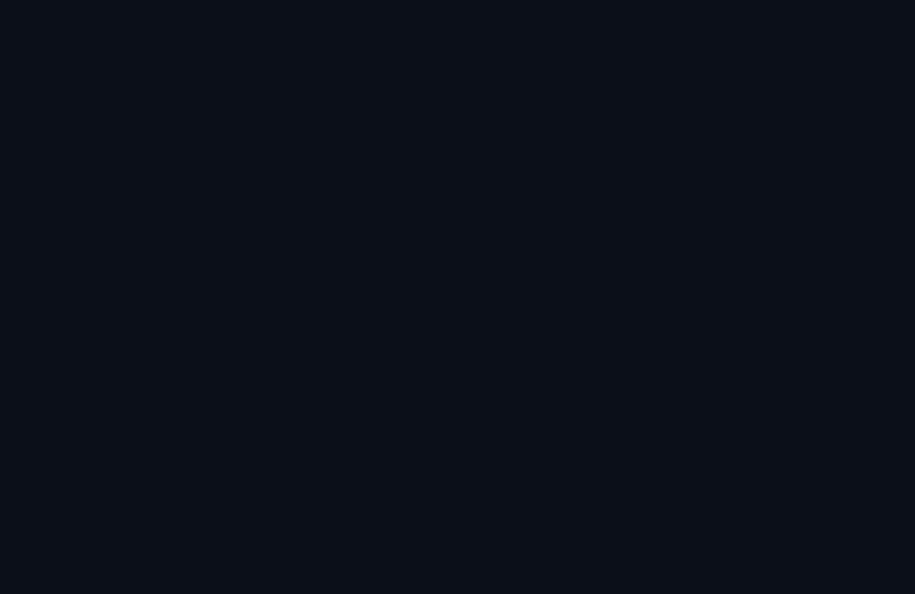
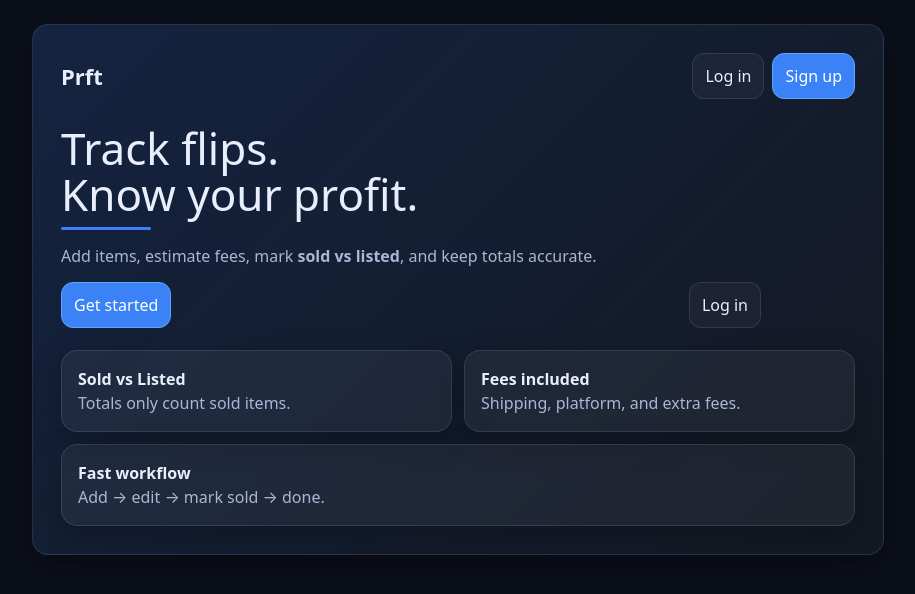
Before and after one commit to Theantplayss/Prft, a Next.js app: page / in a window 1280 px wide. Shown: the top 594 px of the page, without its empty margins (182-1097 px from the left). Built offline with nearby package versions, Linux system fonts and the light colour scheme; no server answers.

Commit message:
Fix homepage (public landing + redirect when logged in)

```diff
--- a/app/page.tsx
+++ b/app/page.tsx
@@ -1,22 +1,23 @@
 "use client";
 
-import { useEffect, useMemo, useState } from "react";
+import { useEffect } from "react";
 import { useRouter } from "next/navigation";
-import { collection, onSnapshot, query, where } from "firebase/firestore";
-import { signOut } from "firebase/auth";
-import { auth, db } from "@/lib/firebase";
 import { useAuth } from "@/lib/useAuth";
 
-type Item = {
-  id: string;
-  name?: string;
-  profit?: number;
-  status?: "listed" | "sold";
-};
+export default function Page() {
+  const router = useRouter();
+  const { authReady, uid } = useAuth();
 
-function PublicHome() {
-  const router = useRouter();
+  // If logged in, go straight to the app
+  useEffect(() => {
+    if (!authReady) return;
+    if (uid) router.replace("/items");
+  }, [authReady, uid, router]);
 
+  if (!authReady) return <main className="container">Loading…</main>;
+  if (uid) return <main className="container">Loading…</main>;
+
+  // Public landing page (not logged in)
   return (
     <main className="container hero">
       <div
@@ -25,16 +26,16 @@ function PublicHome() {
           maxWidth: 980,
           margin: "0 auto",
           padding: 28,
-          background: "linear-gradient(135deg, rgba(59,130,246,0.18), rgba(255,255,255,0.04))",
+          background:
+            "linear-gradient(135deg, rgba(59,130,246,0.18), rgba(255,255,255,0.04))",
           border: "1px solid rgba(255,255,255,0.10)",
         }}
       >
         <div className="row" style={{ justifyContent: "space-between", alignItems: "center" }}>
-          <div style={{ fontWeight: 900, fontSize: 22, letterSpacing: 0.2 }}>Prft</div>
-
+          <div style={{ fontWeight: 900, fontSize: 22 }}>Prft</div>
           <div className="row" style={{ gap: 8 }}>
             <button onClick={() => router.push("/login")}>Log in</button>
-            <button className="primary" onClick={() => router.push("/login")}>
+            <button className="primary" onClick={() => router.push("/signup")}>
               Sign up
             </button>
           </div>
@@ -53,14 +54,14 @@ function PublicHome() {
           <div style={{ height: 3, width: 90, background: "#3b82f6", borderRadius: 999 }} />
 
           <p className="muted" style={{ fontSize: 16, marginTop: 14 }}>
-            Add items, auto-estimate fees, mark <strong>sold vs listed</strong>, and keep totals accurate.
+            Add items, estimate fees, mark <strong>sold vs listed</strong>, and keep totals accurate.
           </p>
 
           <div className="row" style={{ gap: 10, flexWrap: "wrap", marginTop: 14 }}>
-            <button className="primary" onClick={() => router.push("/login")}>
+            <button className="primary" onClick={() => router.push("/signup")}>
               Get started
             </button>
-            <button onClick={() => router.push("/login")}>See dashboard</button>
+            <button onClick={() => router.push("/login")}>Log in</button>
           </div>
         </div>
 
@@ -74,7 +75,7 @@ function PublicHome() {
 
           <div className="card" style={{ minWidth: 260, flex: 1, background: "rgba(255,255,255,0.05)" }}>
             <div style={{ fontWeight: 900 }}>Fees included</div>
-            <div className="muted">Shipping, platform fees, promo/extra fees.</div>
+            <div className="muted">Shipping, platform, and extra fees.</div>
           </div>
 
           <div className="card" style={{ minWidth: 260, flex: 1, background: "rgba(255,255,255,0.05)" }}>
@@ -82,36 +83,7 @@ function PublicHome() {
             <div className="muted">Add → edit → mark sold → done.</div>
           </div>
         </div>
-
-        <div style={{ height: 18 }} />
-
-        <div className="card" style={{ background: "rgba(0,0,0,0.18)", border: "1px solid rgba(255,255,255,0.08)" }}>
-          <div style={{ fontWeight: 900, marginBottom: 10 }}>How it works</div>
-          <div className="row" style={{ gap: 12, flexWrap: "wrap" }}>
-            <div style={{ minWidth: 220, flex: 1 }}>
-              <div style={{ fontWeight: 900 }}>1) Add an item</div>
-              <div className="muted">Buy, sell, platform, qty, fees.</div>
-            </div>
-            <div style={{ minWidth: 220, flex: 1 }}>
-              <div style={{ fontWeight: 900 }}>2) Track status</div>
-              <div className="muted">Listed items don’t inflate totals.</div>
-            </div>
-            <div style={{ minWidth: 220, flex: 1 }}>
-              <div style={{ fontWeight: 900 }}>3) Mark sold</div>
-              <div className="muted">Totals update instantly.</div>
-            </div>
-          </div>
-        </div>
-
-        <div style={{ height: 16 }} />
-
-        <div className="muted" style={{ fontSize: 13, textAlign: "center" }}>
-          Built for resellers who want clean, accurate numbers.
-        </div>
       </div>
     </main>
   );
 }
-export default function Page() {
-  return <div />;
-}
```
